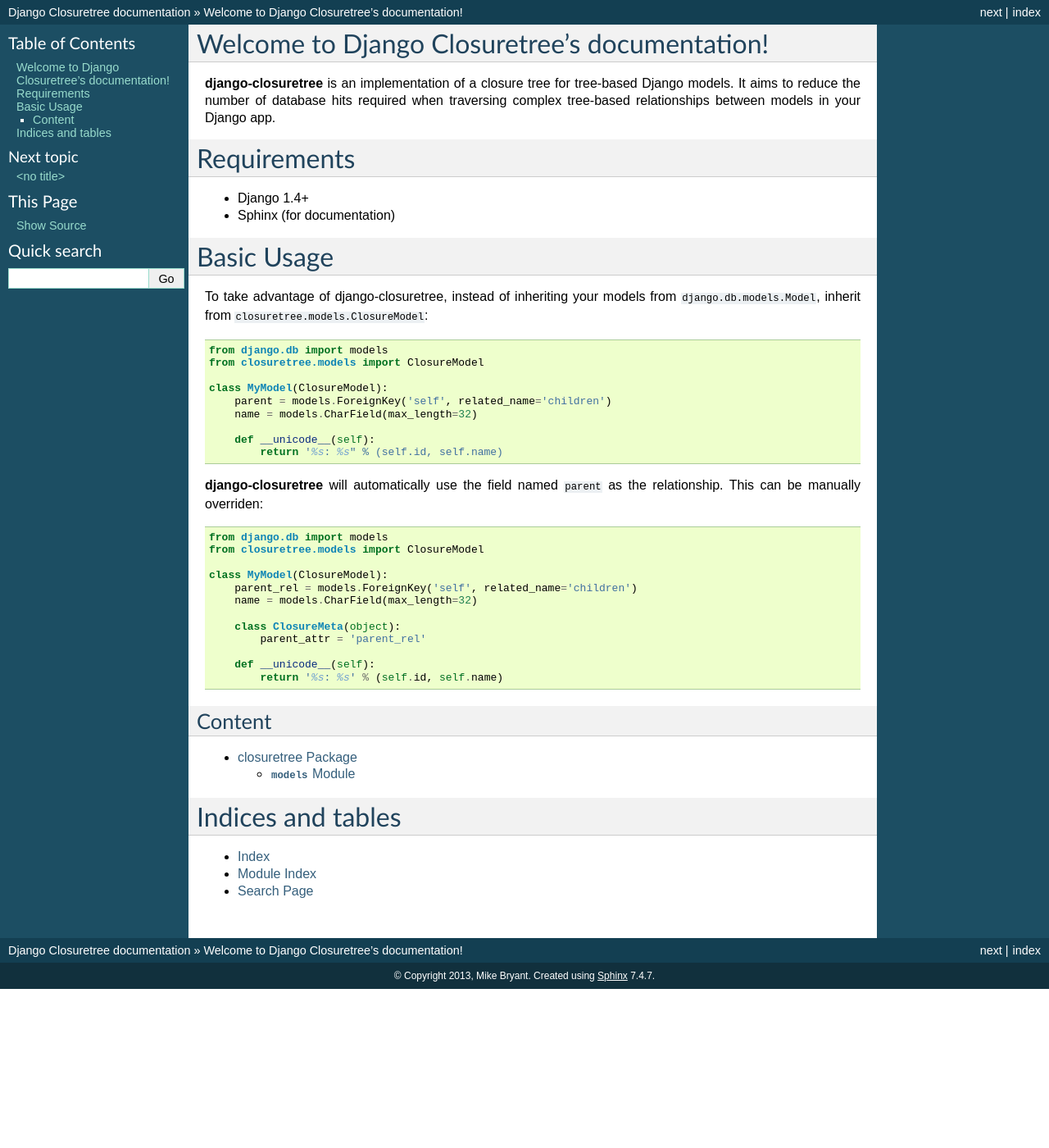
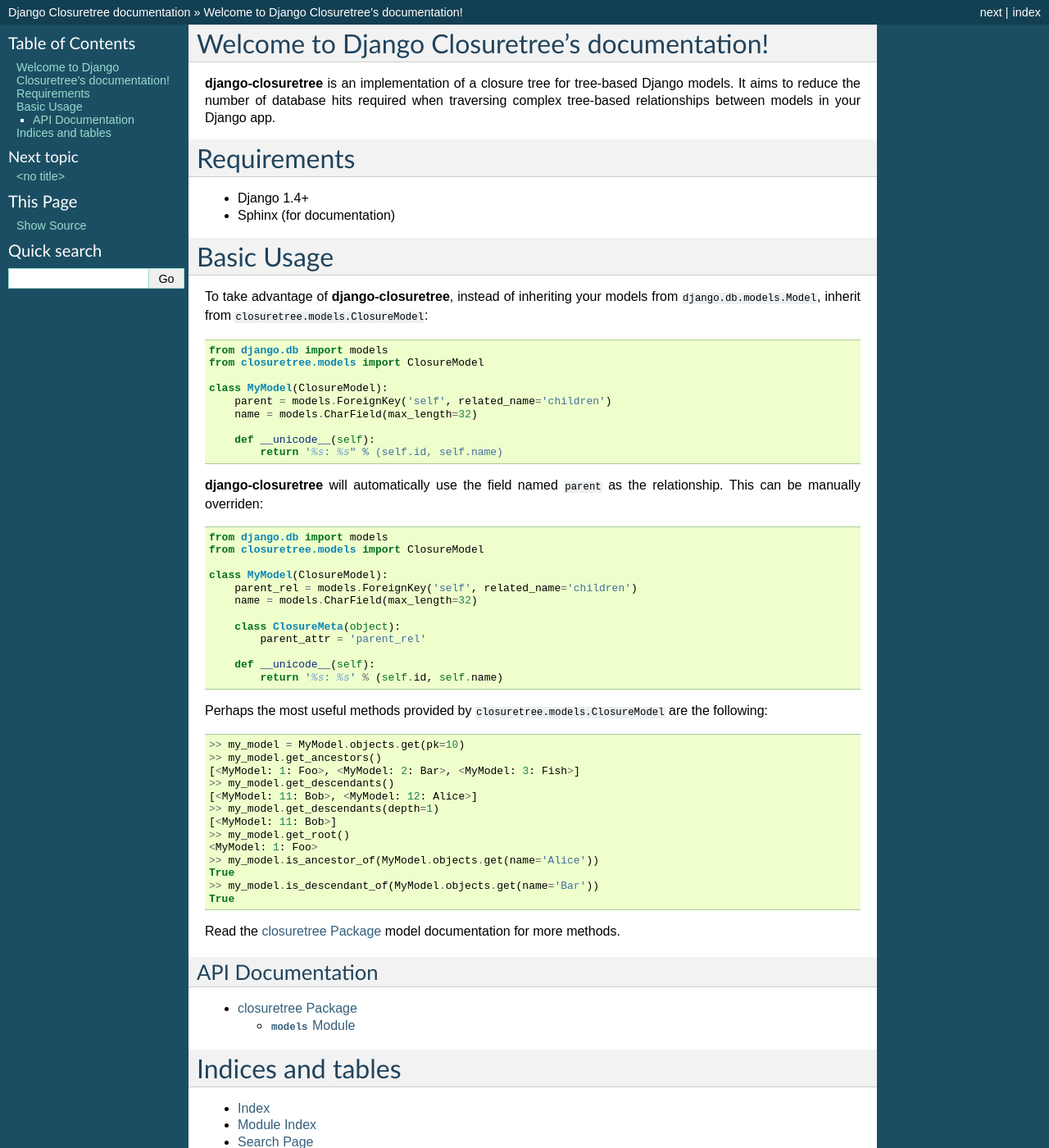
Before and after one commit to ocadotechnology/django-closuretree, a Sphinx documentation site: the page built from docs/index.rst, in a window 1280 px wide and 1400 px high. Shown: the whole window at 82% size. Built offline with Sphinx 7.4.7, drawn with Linux system fonts in a browser that asks for light colours; the version number could not be read and is left out.

Commit message:
Added examples

```diff
--- a/docs/index.rst
+++ b/docs/index.rst
@@ -19,7 +19,7 @@
 Basic Usage
 ===========
 
-To take advantage of django-closuretree, instead of inheriting your models from
+To take advantage of **django-closuretree**, instead of inheriting your models from
 ``django.db.models.Model``, inherit from ``closuretree.models.ClosureModel``:
 
 .. code-block:: python
@@ -52,8 +52,29 @@
         def __unicode__(self):
             return '%s: %s' % (self.id, self.name)
 
-Content
--------
+Perhaps the most useful methods provided by ``closuretree.models.ClosureModel`` are
+the following:
+
+.. code-block:: python
+
+    >> my_model = MyModel.objects.get(pk=10)
+    >> my_model.get_ancestors()
+    [<MyModel: 1: Foo>, <MyModel: 2: Bar>, <MyModel: 3: Fish>]
+    >> my_model.get_descendants()
+    [<MyModel: 11: Bob>, <MyModel: 12: Alice>]
+    >> my_model.get_descendants(depth=1)
+    [<MyModel: 11: Bob>]
+    >> my_model.get_root()
+    <MyModel: 1: Foo>
+    >> my_model.is_ancestor_of(MyModel.objects.get(name='Alice'))
+    True
+    >> my_model.is_descendant_of(MyModel.objects.get(name='Bar'))
+    True
+
+Read the :doc:`closuretree` model documentation for more methods.
+
+API Documentation
+-----------------
 
 .. toctree::
    :maxdepth: 2
```
